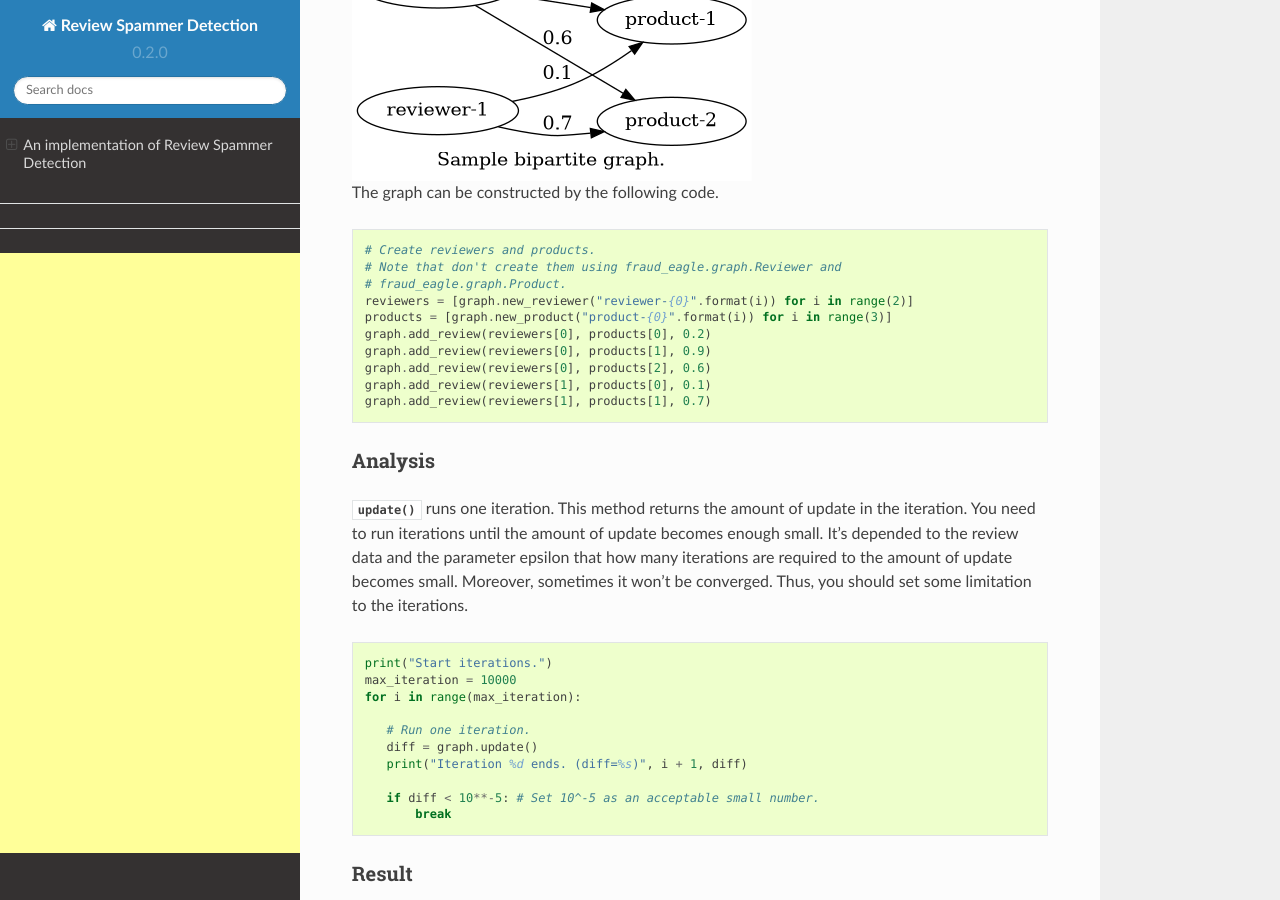
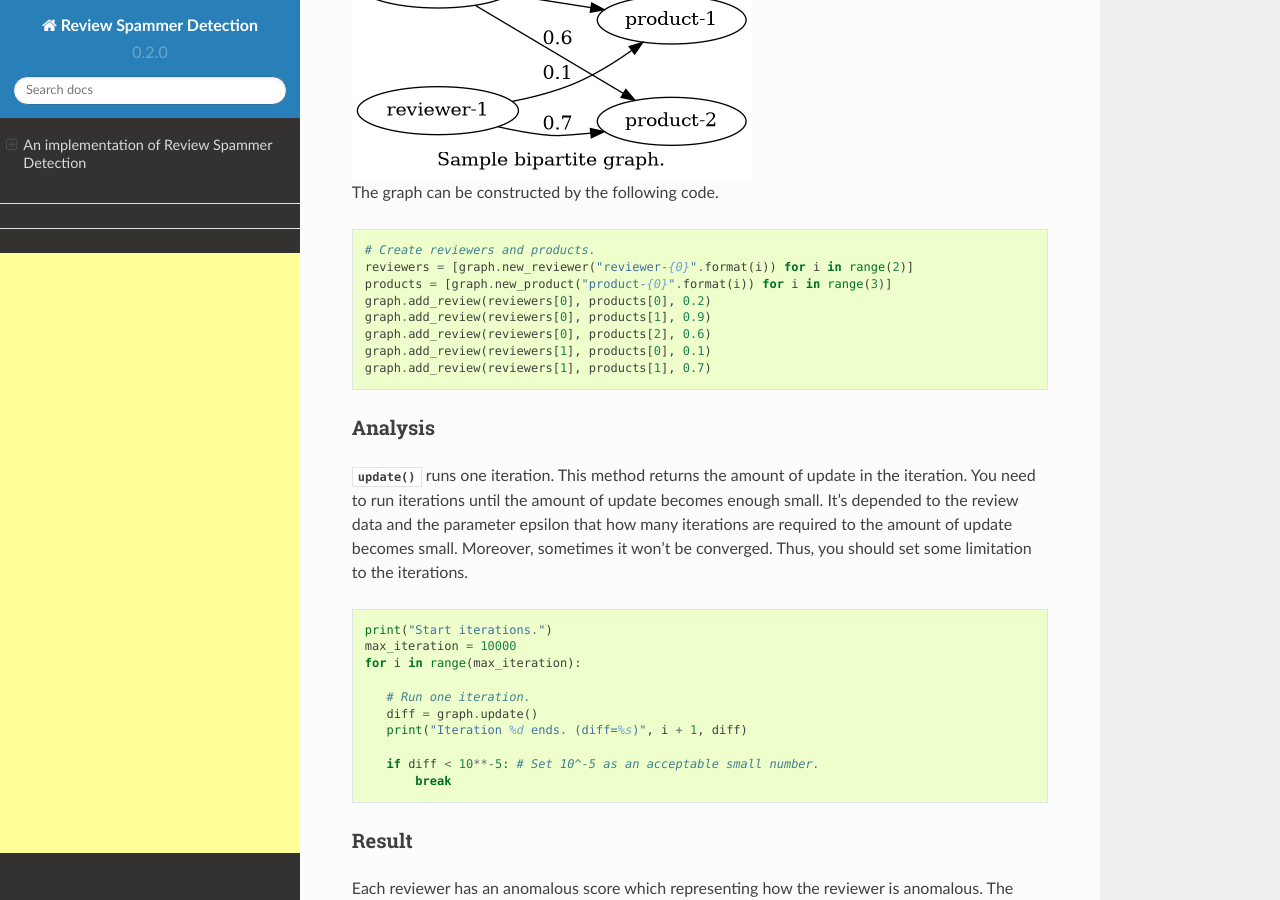
Before and after one commit to rgmining/rsd, a Sphinx documentation site: the page built from docs/source/index.rst, in a window 1280 px wide and 900 px high, scrolled down 1698 px. Built offline with Sphinx 7.4.7 and the Read the Docs theme 2.0.0, drawn with Linux system fonts in a browser that asks for light colours.

Commit message:
Update document.

```diff
--- a/docs/source/index.rst
+++ b/docs/source/index.rst
@@ -110,8 +110,6 @@ The graph can be constructed by the following code.
 .. code-block:: python
 
    # Create reviewers and products.
-   # Note that don't create them using fraud_eagle.graph.Reviewer and
-   # fraud_eagle.graph.Product.
    reviewers = [graph.new_reviewer("reviewer-{0}".format(i)) for i in range(2)]
    products = [graph.new_product("product-{0}".format(i)) for i in range(3)]
    graph.add_review(reviewers[0], products[0], 0.2)
```
